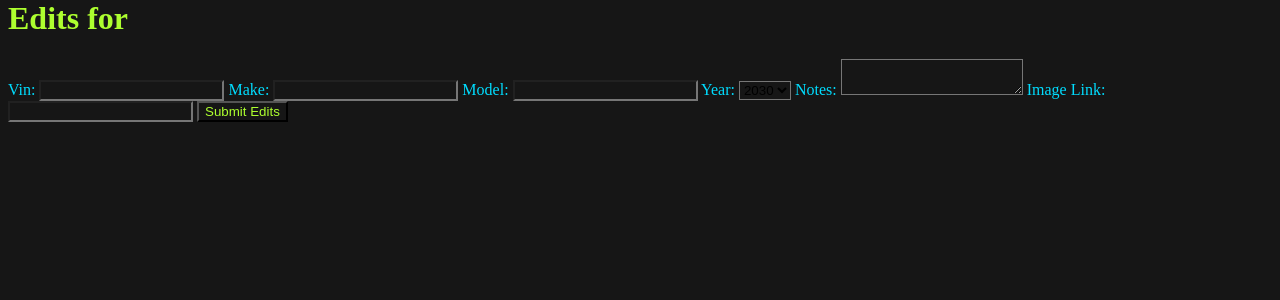
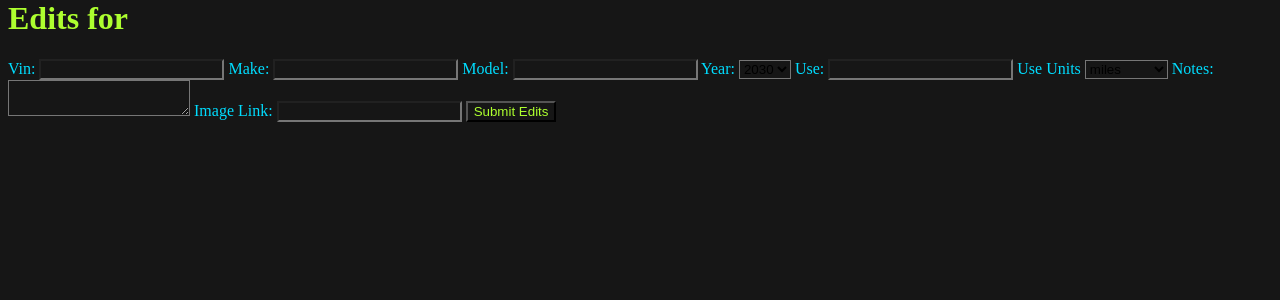
Before and after one commit to Caleb-Beazel/moto-service-app, a Flask app: template templates/vehicle_edit.html in a window 1280 px wide. Shown: the part 21-321 px from the top of the page. Run offline with Flask 3, Linux system fonts and the light colour scheme; the template is opened without the code that fills it: values that come from a table or form of the project are taken from there, others are empty.

Commit message:
updating hours on bike now updates all related services in the 'since last service section'

```diff
--- a/forms.py
+++ b/forms.py
@@ -29,7 +29,7 @@
     make = StringField('Make: ', [validators.InputRequired()])
     model = StringField('Model: ', [validators.InputRequired()])
     year = SelectField('Year: ',[validators.InputRequired()], choices=list(range(2030, 1900, -1)))
-    # use_val = IntegerField('Use: ', [validators.InputRequired()])
+    use_val = IntegerField('Use: ', [validators.InputRequired()])
     use_unit = SelectField('Use Units', [validators.InputRequired()], choices=['miles', 'kilometers', 'hours'])
     vehicle_notes = TextAreaField('Notes: ')
     vehicle_image_link = StringField('Image Link: ')
--- a/server.py
+++ b/server.py
@@ -135,13 +135,21 @@
 def submit_edit_vehicle(vehicle_id):
     vehicle_to_update = Vehicle.query.get(vehicle_id)
     vehicle_updates = EditVehicle()
+    vehicle_services = Service.query.filter_by(vehicle_id=vehicle_id).all()
+
+    use_val_diff = vehicle_updates.use_val.data - vehicle_to_update.use_val
 
     vehicle_to_update.vin = vehicle_updates.vin.data
     vehicle_to_update.make = vehicle_updates.make.data
     vehicle_to_update.model = vehicle_updates.model.data
     vehicle_to_update.year = vehicle_updates.year.data
+    vehicle_to_update.use_val = vehicle_updates.use_val.data
+    vehicle_to_update.use_unit = vehicle_updates.use_unit.data
     vehicle_to_update.vehicle_notes = vehicle_updates.vehicle_notes.data
     vehicle_to_update.vehicle_image_link = vehicle_updates.vehicle_image_link.data
+
+    for service in vehicle_services:
+        service.period_count += use_val_diff
 
     db.session.commit()
 
@@ -230,7 +238,7 @@
 
     return render_template("service_edit.html", edit_service=edit_service, service=service)
 
-
+# Submit Edited Service
 @app.route("/user-home/vehicles/services/<service_id>/edit/submit", methods=["GET", "POST"])
 @login_required
 def submit_edit_service(service_id):
@@ -251,10 +259,22 @@
 # @app.route("/user-home/services/<service_id>/complete")
 # @login_required
 
-# @app.route("/user-home/services/<service_id>/delete")
-# @login_required
+@app.route("/user-home/services/<service_id>/delete")
+@login_required
+def delete_service(service_id):
+    service = Service.query.get(service_id)
+    occurences = Occurence.query.filter(Occurence.service_id == service.service_id).all()
 
+    for occurence in occurences:
+        db.session.delete(occurence)
 
+    db.session.delete(service)
+
+    db.session.commit()
+
+    flash(f"{service.service_name} and it's associated occurences have been deleted.")
+
+    return redirect(f"/user-home/vehicles/{service.vehicle_id}")
 
 if __name__ == "__main__":
     connect_to_db(app)
--- a/templates/service_details.html
+++ b/templates/service_details.html
@@ -19,7 +19,7 @@
     <button class="btn btn-primary mt-3 form-button">Vehicle Serviced</button>
 </a>
 
-<a href="/user-home/vehicles/{{service_id}}/delete">
+<a href="/user-home/services/{{service_id}}/delete">
     <button class="btn btn-primary mt-3 form-button">Delete Reoccuring Service</button>
 </a>
 
--- a/templates/vehicle_edit.html
+++ b/templates/vehicle_edit.html
@@ -14,6 +14,10 @@
         {{ edit_vehicle.model(class="form-control") }}
         {{ edit_vehicle.year.label(class="form-label") }}
         {{ edit_vehicle.year(class="form-control") }}
+        {{ edit_vehicle.use_val.label(class="form-label") }}
+        {{ edit_vehicle.use_val(class="form-control") }}
+        {{ edit_vehicle.use_unit.label(class="form-label") }}
+        {{ edit_vehicle.use_unit(class="form-control") }}
         {{ edit_vehicle.vehicle_notes.label(class="form-label") }}
         {{ edit_vehicle.vehicle_notes(class="form-control") }}
         {{ edit_vehicle.vehicle_image_link.label(class="form-label") }}
```
